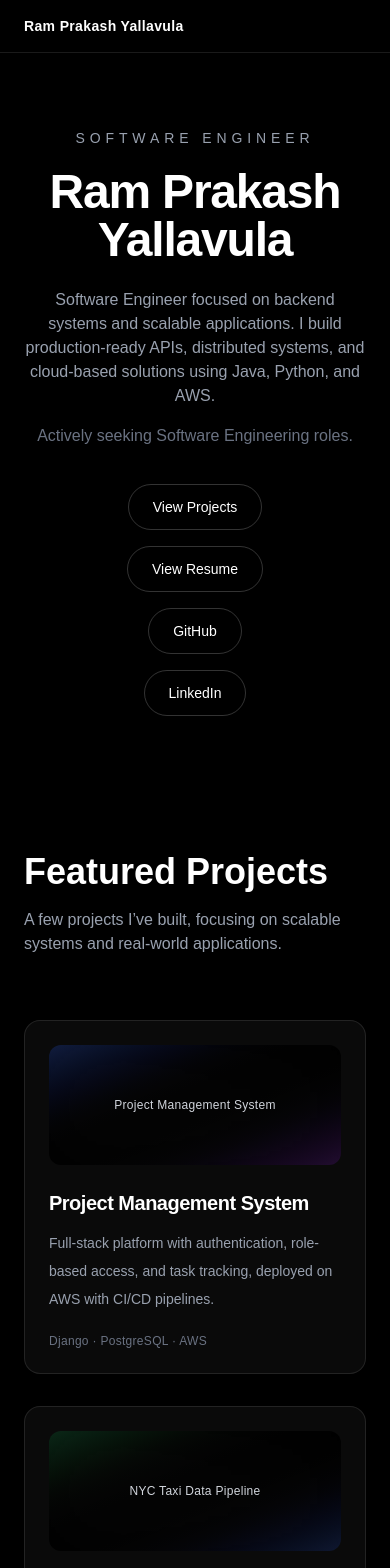
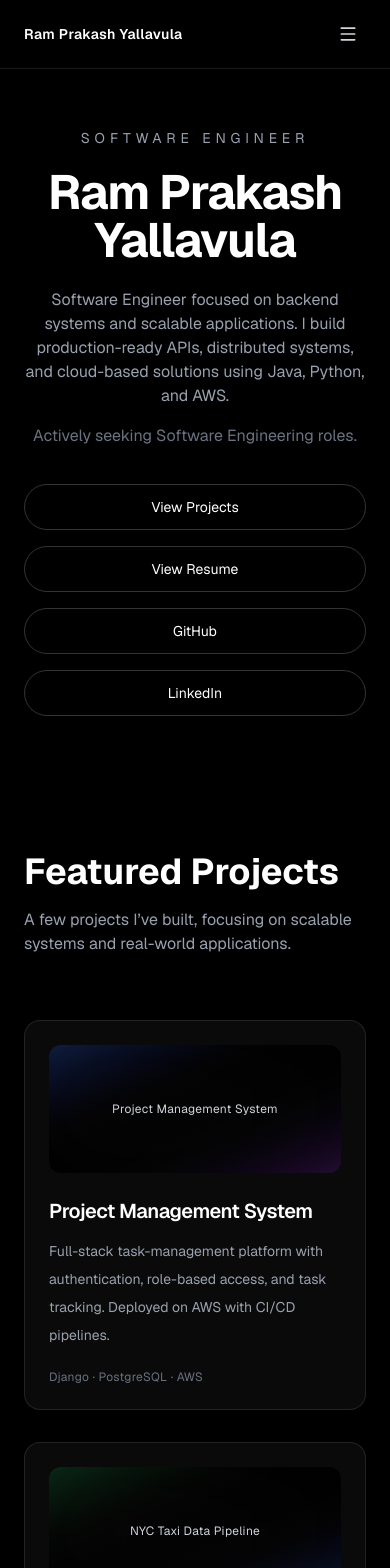
Before and after one commit to ramprakashyallavula/My_portfolio, a Next.js app: page / in a window 390 px wide. Shown: the top 1568 px of the page. Built offline with nearby package versions, Linux system fonts and the light colour scheme.

Commit message:
Improve portfolio responsiveness and presentation

```diff
--- a/app/globals.css
+++ b/app/globals.css
@@ -22,10 +22,16 @@
 body {
   background: var(--background);
   color: var(--foreground);
-  font-family: Arial, Helvetica, sans-serif;
+  font-family: var(--font-geist-sans), Arial, Helvetica, sans-serif;
 }
 
 html {
   scroll-behavior: smooth;
   scroll-padding-top: 60px;
 }
+
+@media (prefers-reduced-motion: reduce) {
+  html {
+    scroll-behavior: auto;
+  }
+}
--- a/sections/Hero.tsx
+++ b/sections/Hero.tsx
@@ -1,9 +1,11 @@
 "use client";
 
 import { useEffect } from "react";
-import { motion } from "framer-motion";
+import { motion, useReducedMotion } from "framer-motion";
 
 export default function Hero() {
+    const shouldReduceMotion = useReducedMotion();
+
     useEffect(() => {
         if (!window.location.hash) {
             window.history.scrollRestoration = "manual";
@@ -11,11 +13,11 @@ export default function Hero() {
         }
     }, []);
     return (
-        <section className="flex min-h-screen items-center justify-center bg-black px-6 text-white md:px-20">
+        <section className="flex min-h-screen items-center justify-center bg-black px-6 py-24 text-white md:px-20">
             <motion.div
-                initial={{ opacity: 0, y: 28 }}
+                initial={shouldReduceMotion ? false : { opacity: 0, y: 28 }}
                 animate={{ opacity: 1, y: 0 }}
-                transition={{ duration: 0.8 }}
+                transition={shouldReduceMotion ? { duration: 0 } : { duration: 0.8 }}
                 className="relative z-10 max-w-4xl text-center"
             >
                 <p className="mb-5 text-sm uppercase tracking-[0.35em] text-gray-400">
@@ -27,19 +29,19 @@ export default function Hero() {
                 </h1>
 
 
-                <p className="<p className=mx-auto mt-6 max-w-3xl text-center text-gray-400">
+                <p className="mx-auto mt-6 max-w-3xl text-center text-gray-400">
                     Software Engineer focused on backend systems and scalable applications.
 
                     I build production-ready APIs, distributed systems, and cloud-based solutions using Java, Python, and AWS.
                 </p>
-                <p className="<p className= mx-auto mt-4 max-w-xl text-center text-gray-500">
+                <p className="mx-auto mt-4 max-w-xl text-center text-gray-500">
                     Actively seeking Software Engineering roles.
                 </p>
 
-                <div className="mt-9 flex flex-col sm:flex-row items-center justify-center gap-4">
+                <div className="mt-9 flex flex-col items-center justify-center gap-4 sm:flex-row sm:flex-wrap">
                     <a
                         href="#projects"
-                        className="rounded-full border border-white/20 px-6 py-3 text-sm text-white transition hover:bg-white hover:text-black"
+                        className="w-full rounded-full border border-white/20 px-6 py-3 text-sm text-white transition hover:bg-white hover:text-black sm:w-auto"
                     >
                         View Projects
                     </a>
@@ -48,7 +50,7 @@ export default function Hero() {
                         href="/resume.pdf"
                         target="_blank"
                         rel="noopener noreferrer"
-                        className="rounded-full border border-white/20 px-6 py-3 text-sm text-white transition hover:bg-white hover:text-black"
+                        className="w-full rounded-full border border-white/20 px-6 py-3 text-sm text-white transition hover:bg-white hover:text-black sm:w-auto"
                     >
                         View Resume
                     </a>
@@ -57,7 +59,7 @@ export default function Hero() {
                         href="https://github.com/ramprakashyallavula"
                         target="_blank"
                         rel="noopener noreferrer"
-                        className="rounded-full border border-white/20 px-6 py-3 text-sm text-white transition hover:bg-white hover:text-black"
+                        className="w-full rounded-full border border-white/20 px-6 py-3 text-sm text-white transition hover:bg-white hover:text-black sm:w-auto"
                     >
                         GitHub
                     </a>
@@ -66,7 +68,7 @@ export default function Hero() {
                         href="https://www.linkedin.com/in/ramprakash-yallavula/"
                         target="_blank"
                         rel="noopener noreferrer"
-                        className="rounded-full border border-white/20 px-6 py-3 text-sm text-white transition hover:bg-white hover:text-black"
+                        className="w-full rounded-full border border-white/20 px-6 py-3 text-sm text-white transition hover:bg-white hover:text-black sm:w-auto"
                     >
                         LinkedIn
                     </a>
--- a/sections/Navbar.tsx
+++ b/sections/Navbar.tsx
@@ -1,18 +1,71 @@
+"use client";
+
+import { Menu, X } from "lucide-react";
+import { useState } from "react";
+
+const links = [
+    { href: "#projects", label: "Projects" },
+    { href: "#skills", label: "Skills" },
+    { href: "#about", label: "About" },
+    { href: "#contact", label: "Contact" },
+];
+
 export default function Navbar() {
+    const [isMenuOpen, setIsMenuOpen] = useState(false);
+
+    const closeMenu = () => setIsMenuOpen(false);
+
     return (
         <header className="fixed top-0 left-0 z-50 w-full border-b border-white/10 bg-black/40 backdrop-blur-xl">
             <nav className="mx-auto flex max-w-7xl items-center justify-between px-6 py-4">
-                <a href="#" className="text-sm font-semibold tracking-wide text-white">
+                <a
+                    href="#"
+                    onClick={closeMenu}
+                    className="text-sm font-semibold tracking-wide text-white"
+                >
                     Ram Prakash Yallavula
                 </a>
 
                 <div className="hidden items-center gap-8 text-sm text-gray-400 md:flex">
-                    <a href="#projects" className="transition hover:text-white">Projects</a>
-                    <a href="#skills" className="transition hover:text-white">Skills</a>
-                    <a href="#about" className="transition hover:text-white">About</a>
-                    <a href="#contact" className="transition hover:text-white">Contact</a>
+                    {links.map((link) => (
+                        <a
+                            key={link.href}
+                            href={link.href}
+                            className="transition hover:text-white"
+                        >
+                            {link.label}
+                        </a>
+                    ))}
                 </div>
+
+                <button
+                    type="button"
+                    aria-label={isMenuOpen ? "Close navigation menu" : "Open navigation menu"}
+                    aria-expanded={isMenuOpen}
+                    aria-controls="mobile-navigation"
+                    onClick={() => setIsMenuOpen((open) => !open)}
+                    className="rounded-md p-2 text-gray-300 transition hover:bg-white/10 hover:text-white md:hidden"
+                >
+                    {isMenuOpen ? <X size={20} /> : <Menu size={20} />}
+                </button>
             </nav>
+
+            {isMenuOpen && (
+                <div id="mobile-navigation" className="border-t border-white/10 px-6 py-4 md:hidden">
+                    <div className="flex flex-col gap-4 text-sm text-gray-300">
+                        {links.map((link) => (
+                            <a
+                                key={link.href}
+                                href={link.href}
+                                onClick={closeMenu}
+                                className="transition hover:text-white"
+                            >
+                                {link.label}
+                            </a>
+                        ))}
+                    </div>
+                </div>
+            )}
         </header>
     );
 }
--- a/sections/Projects.tsx
+++ b/sections/Projects.tsx
@@ -1,12 +1,12 @@
 "use client";
 
-import { motion } from "framer-motion";
+import { motion, useReducedMotion } from "framer-motion";
 
 const projects = [
     {
         title: "Project Management System",
         description:
-            "Full-stack platform with authentication, role-based access, and task tracking, deployed on AWS with CI/CD pipelines.",
+            "Full-stack task-management platform with authentication, role-based access, and task tracking. Deployed on AWS with CI/CD pipelines.",
         tech: "Django · PostgreSQL · AWS",
         github: "#",
         live: "#",
@@ -15,7 +15,7 @@ const projects = [
     {
         title: "NYC Taxi Data Pipeline",
         description:
-            "Distributed data processing system built using Spark and AWS to handle large-scale taxi datasets.",
+            "Data pipeline for processing large-scale NYC taxi datasets with distributed Spark workloads on AWS.",
         tech: "Python · Spark · AWS",
         github: "#",
         live: "#",
@@ -24,7 +24,7 @@ const projects = [
     {
         title: "Waste Food Management System",
         description:
-            "Backend system to manage food donation workflows.",
+            "Backend system designed to organize food-donation workflows.",
         tech: "Java · Spring Boot · MySQL",
         github: "#",
         live: "#",
@@ -33,7 +33,7 @@ const projects = [
     {
         title: "Job Recommendation System",
         description:
-            "NLP-based recommendation engine for job matching.",
+            "NLP-based recommendation engine for matching job information with relevant opportunities.",
         tech: "Python · NLP",
         github: "#",
         live: "#",
@@ -42,9 +42,11 @@ const projects = [
 ];
 
 export default function Projects() {
+    const shouldReduceMotion = useReducedMotion();
+
     return (
-        <section id="projects" className="px-6 md:px-20 pt-2 pb-20 bg-black text-white">
-            <div className="max-w-4xl mb-16">
+        <section id="projects" className="bg-black px-6 pt-2 pb-20 text-white md:px-20">
+            <div className="mx-auto mb-16 max-w-7xl">
                 <h2 className="text-4xl md:text-5xl font-bold">Featured Projects</h2>
                 <p className="mt-4 text-gray-400">
                     A few projects I’ve built, focusing on scalable systems and real-world
@@ -52,18 +54,18 @@ export default function Projects() {
                 </p>
             </div>
 
-            <div className="grid md:grid-cols-2 gap-8">
+            <div className="mx-auto grid max-w-7xl grid-cols-1 gap-8 md:grid-cols-2">
                 {projects.map((project, index) => (
                     <motion.div
                         key={index}
-                        initial={{ opacity: 0, y: 20 }}
+                        initial={shouldReduceMotion ? false : { opacity: 0, y: 20 }}
                         whileInView={{ opacity: 1, y: 0 }}
                         viewport={{ once: true, amount: 0.1 }}
-                        transition={{ duration: 0.65, ease: [0.16, 1, 0.3, 1] }}
+                        transition={shouldReduceMotion ? { duration: 0 } : { duration: 0.65, ease: [0.16, 1, 0.3, 1] }}
                         className="group rounded-2xl border border-white/10 bg-[#0a0a0a] p-6 transition-all duration-300 ease-out hover:border-white/30 hover:-translate-y-1 hover:shadow-[0_10px_40px_rgba(0,0,0,0.4)]"
                     >
                         <div
-                            className={`mb-6 h-30 w-full rounded-xl bg-gradient-to-br ${project.gradient} flex items-center justify-center relative overflow-hidden group-hover:scale-[1.02] transition-transform duration-500`}
+                            className={`relative mb-6 flex h-32 w-full items-center justify-center overflow-hidden rounded-xl bg-gradient-to-br ${project.gradient} transition-transform duration-500 group-hover:scale-[1.02]`}
                         >
                             <div className="absolute inset-0 opacity-20 blur-2xl bg-gradient-to-r from-white/10 to-white/5" />
 
```
Also changed, not shown: sections/About.tsx (+6 -2 lines), 1 other file (tests, documents, lock files or other folders).
